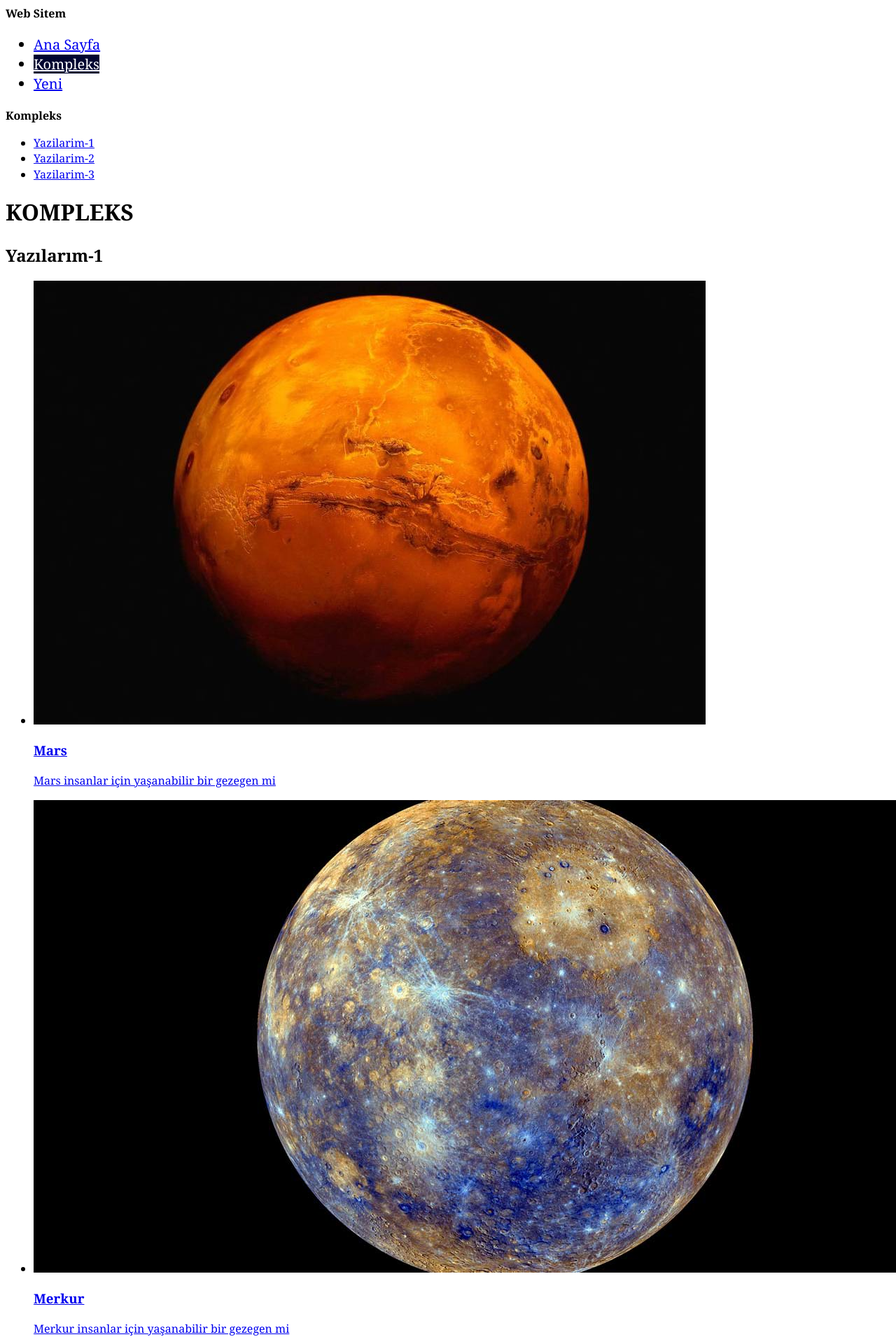
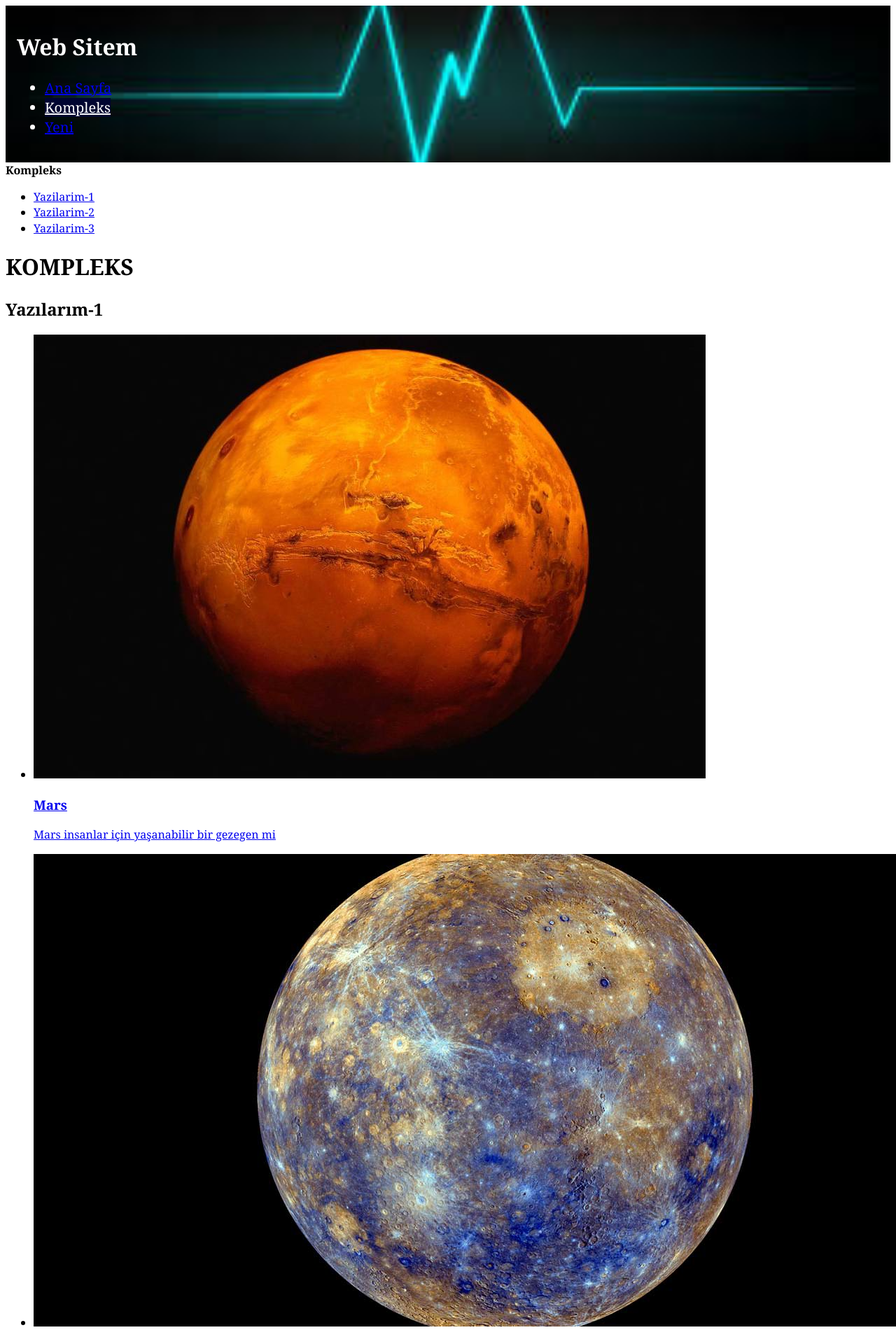
Before and after one commit to baranyucel/depo, a Jekyll site: the page built from kompleks/index.html, in a window 1280 px wide. Shown: the top 1920 px of the page at 70% size. Built offline with Jekyll 4.4.1, drawn with Linux system fonts in a browser that asks for light colours.

Commit message:
css kodları ile web sitemin üst kısmına resim ekledim. Burada önemli olan ana sayfaya gelindiğinde ayrı, kompleks sayfasına tıklandığında ayrı bir resim görebilmekti. Bunun için kompleks dosyasının içinde bulunan index.html içerisine masthead-kompleks adlı bir değişken tanımladım, bunu default.html de belirttim ve css dosyamda da istediğim değişikliği yaptım

```diff
--- a/_layouts/default.html
+++ b/_layouts/default.html
@@ -6,9 +6,8 @@
     <link href="{{site.baseurl}}/css/common.css" rel="stylesheet">
   </head>
   <body>
-<header>
-
-  <strong>Web Sitem</strong>
+<header class="masthead {{page.mastheadClass}}">
+  <h1>Web Sitem</h1>
 {% include nav.html navclass='nav-top' %}
 </header>
 
--- a/css/common.css
+++ b/css/common.css
@@ -4,6 +4,20 @@ html {
 
   font: normal 100%/1.4 Georgia,serif;
 }
+
+.masthead {
+  padding: 1em;
+
+  background: #000531 url("../img/mavi.jpg") no-repeat center center;
+  background-size: cover;
+
+  color: #fff;
+}
+
+.masthead-kompleks {
+  background-image: url("../img/siyah.jpg");
+}
+
 .current {
   background-color: #000531;
   color: #fff;
--- a/kompleks/index.html
+++ b/kompleks/index.html
@@ -1,5 +1,6 @@
 ---
 layout: kompleks
+mastheadClass: masthead-kompleks
 ---
 
 <h1>KOMPLEKS</h1>
```
Also changed, not shown: img/mavi.jpg (added), img/siyah.jpg (added).
